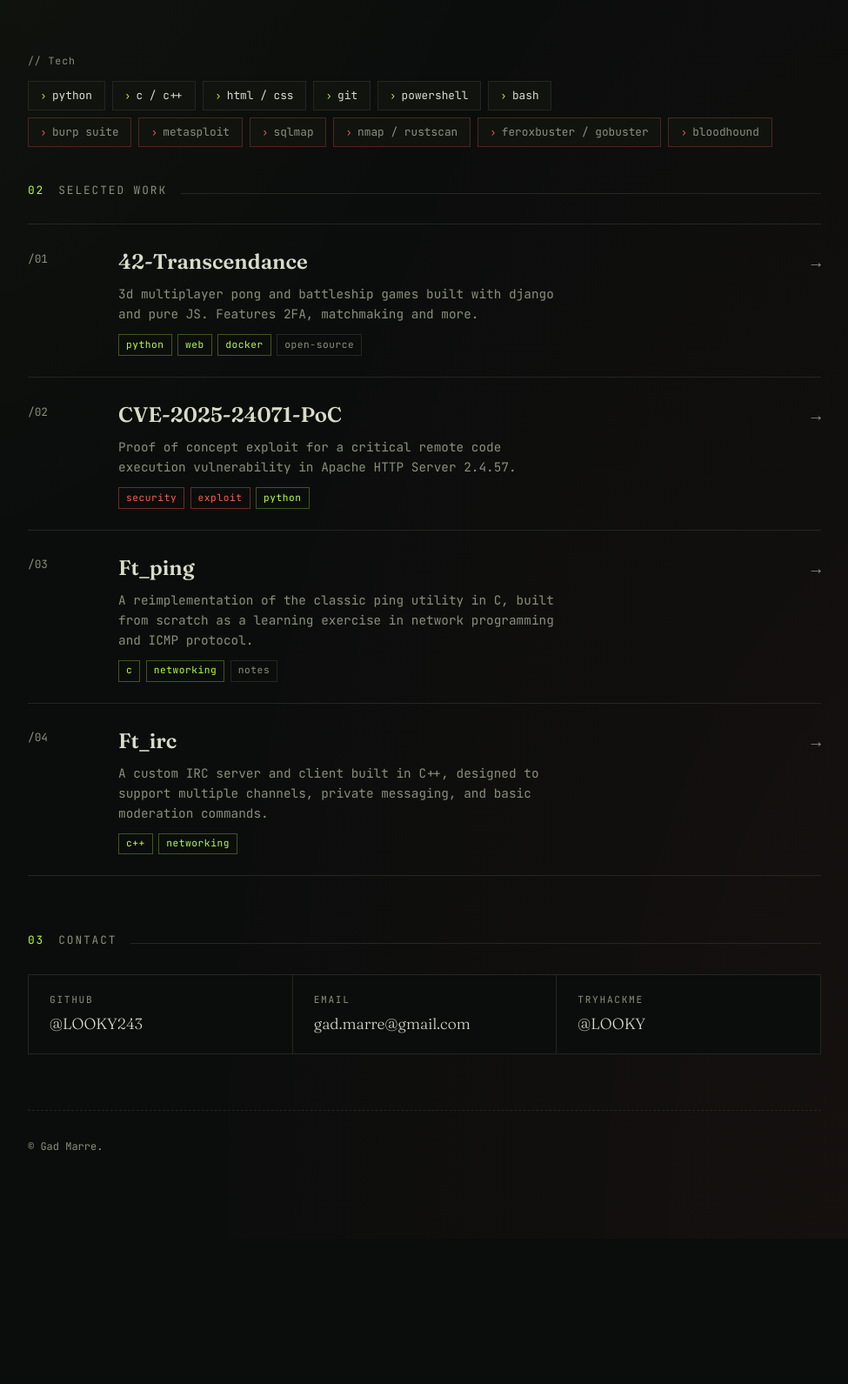
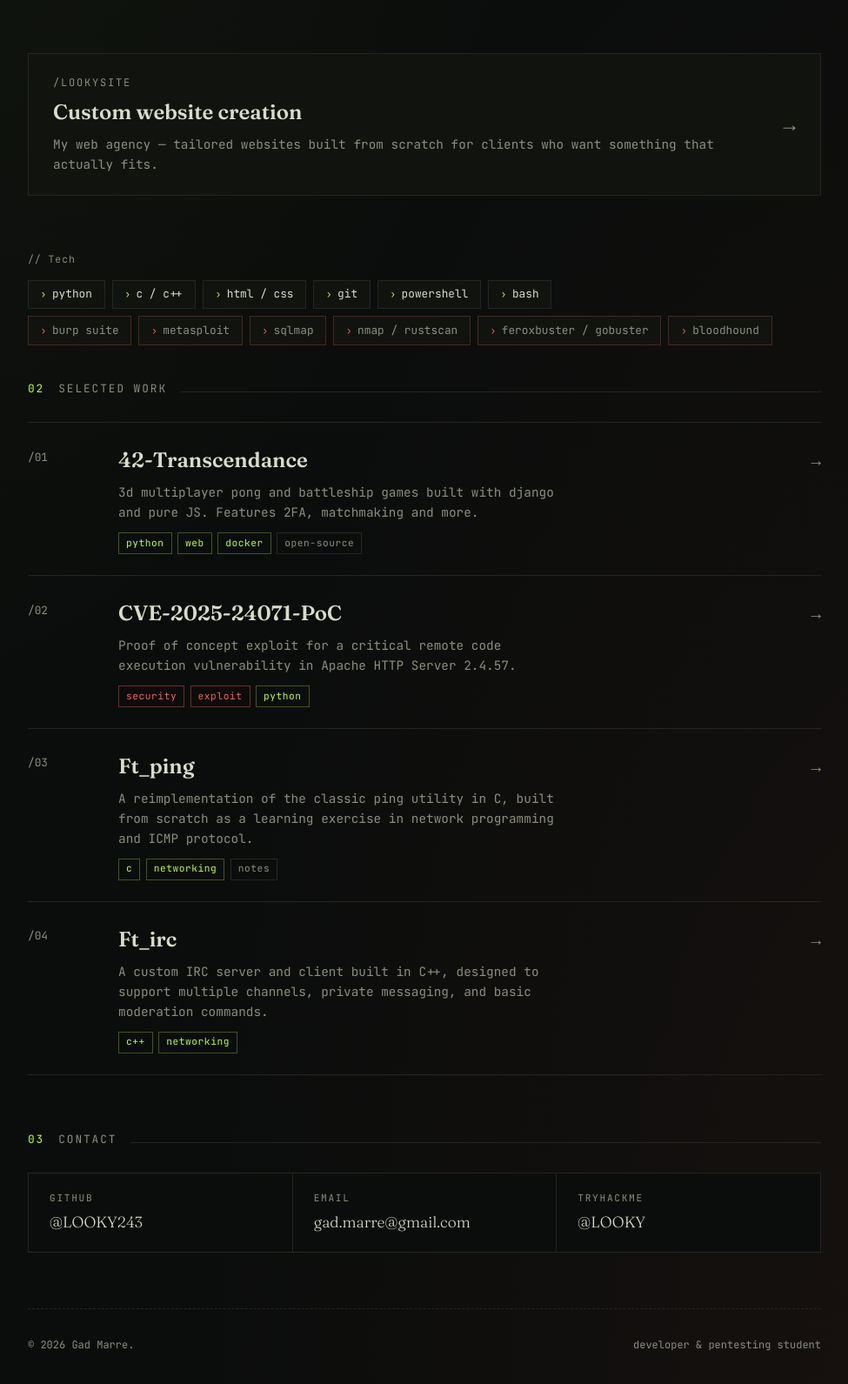
Before and after one commit to LOOKY243/portfolio, a plain HTML site: page index.html in a window 1280 px wide. Shown: the part 1100-2691 px from the top of the page at 87% size, without its empty margins (152-1127 px from the left). Before the commit the page ends 2524 px from the top, so only its background shows below. Drawn offline with Linux system fonts and the light colour scheme.

Commit message:
+ custom website creation

```diff
--- a/index.html
+++ b/index.html
@@ -75,6 +75,17 @@
         <div class="cta-label">/walkthroughs</div>
         <div class="cta-title">CTF &amp; lab write-ups</div>
         <div class="cta-desc">Detailed walkthroughs from rooms, boxes, and CTF challenges I've solved.</div>
+      </div>
+      <div class="cta-arrow">→</div>
+    </a>
+  </section>
+
+  <section id="lookysite-cta" class="fade-up">
+    <a class="cta" href="https://lookysite.fr" target="_blank" rel="noopener">
+      <div class="cta-body">
+        <div class="cta-label">/lookysite</div>
+        <div class="cta-title">Custom website creation</div>
+        <div class="cta-desc">My web agency — tailored websites built from scratch for clients who want something that actually fits.</div>
       </div>
       <div class="cta-arrow">→</div>
     </a>
@@ -190,4 +201,12 @@
   </section>
 
   <footer>
-    <div>© <span id="year"></span> Gad Marre.
+    <div>© <span id="year"></span> Gad Marre.</div>
+    <div>developer &amp; pentesting student</div>
+  </footer>
+
+  <script>document.getElementById('year').textContent = new Date().getFullYear();</script>
+
+</div>
+</body>
+</html>
```
